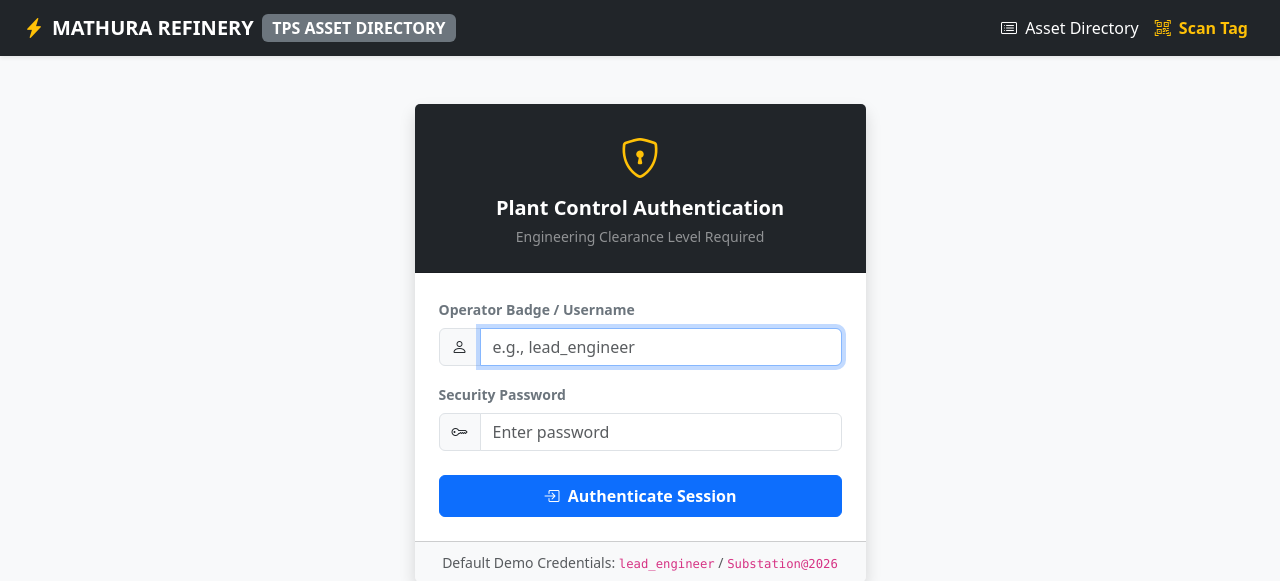
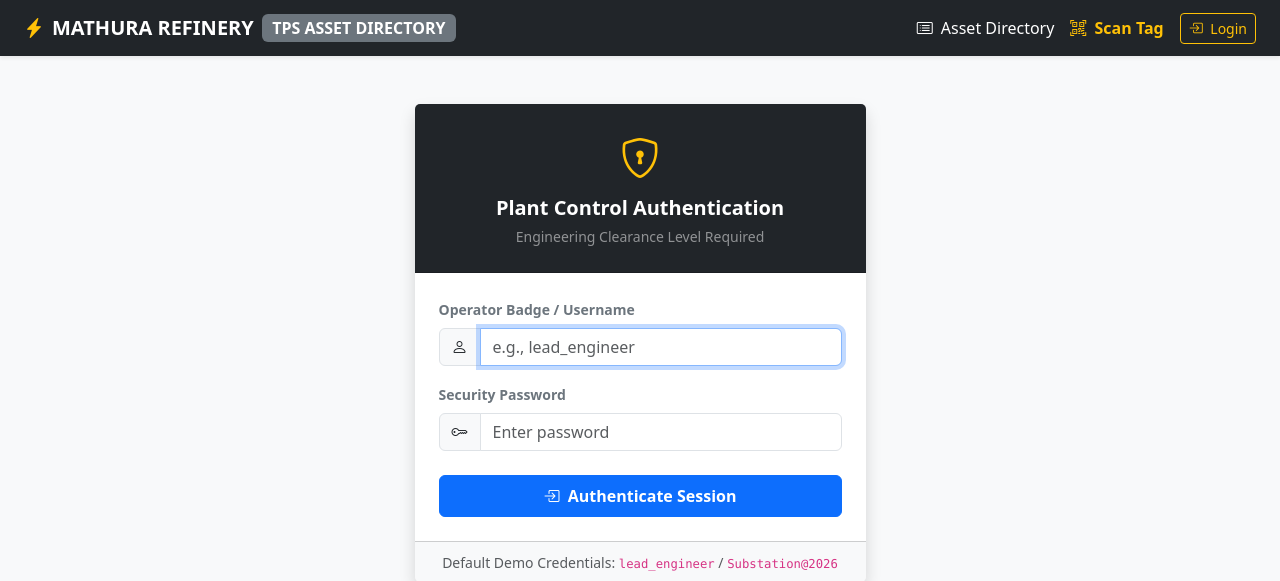
Before and after one commit to gpatel1806/TPS-QR-environment, a Flask app: a page that uses templates/base.html in a window 1280 px wide. Shown: the top 581 px of the page. Run offline with Flask 3, Linux system fonts and the light colour scheme.

Commit message:
fix: add missing else block for login button

```diff
--- a/templates/base.html
+++ b/templates/base.html
@@ -57,6 +57,12 @@
             <li><a class="dropdown-item text-danger small" href="/logout"><i class="bi bi-box-arrow-right me-1"></i> Terminate Session</a></li>
         </ul>
     </div>
+<li><hr class="dropdown-divider"></li>
+            <li><a class="dropdown-item text-danger small" href="/logout"><i class="bi bi-box-arrow-right me-1"></i> Terminate Session</a></li>
+        </ul>
+    </div>
+{% else %}
+    <a class="btn btn-outline-warning btn-sm ms-2" href="{{ url_for('login') }}"><i class="bi bi-box-arrow-in-right me-1"></i> Login</a>
 {% endif %}
             </div>
         </div>
```
